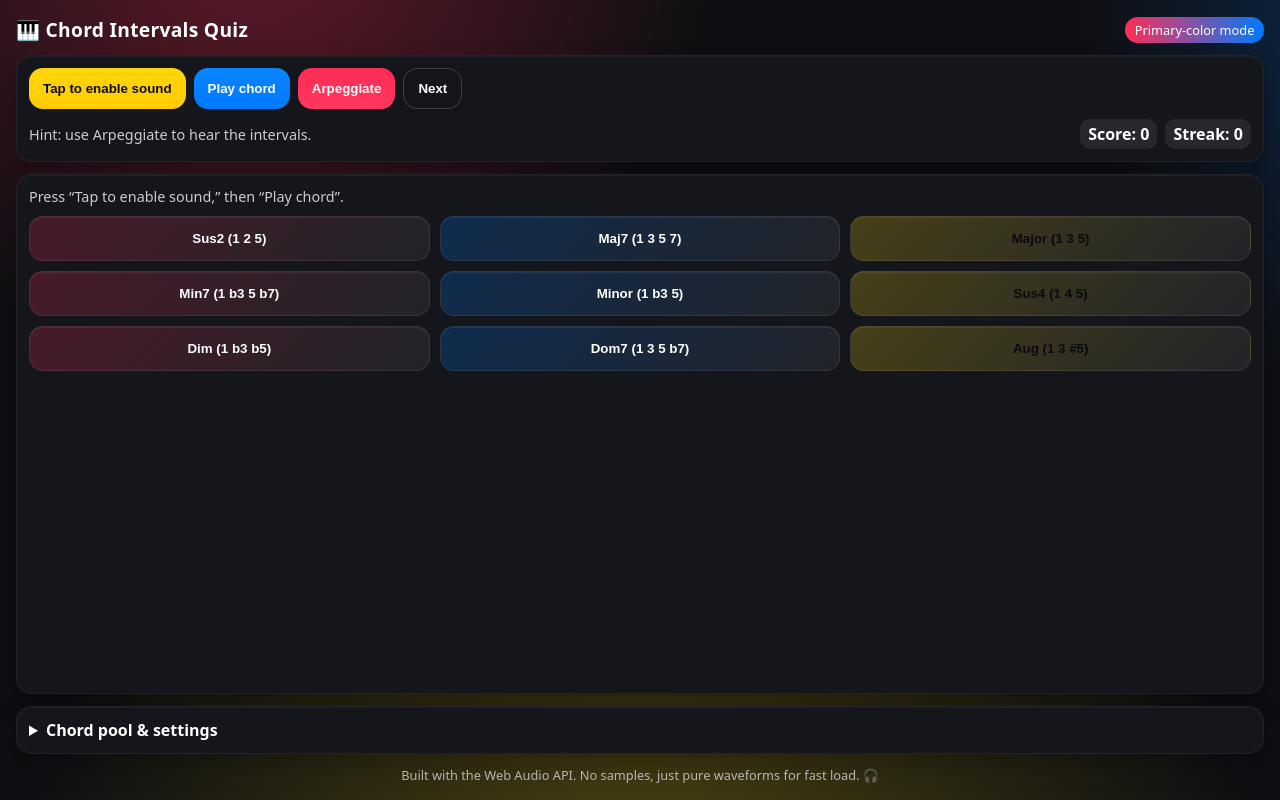
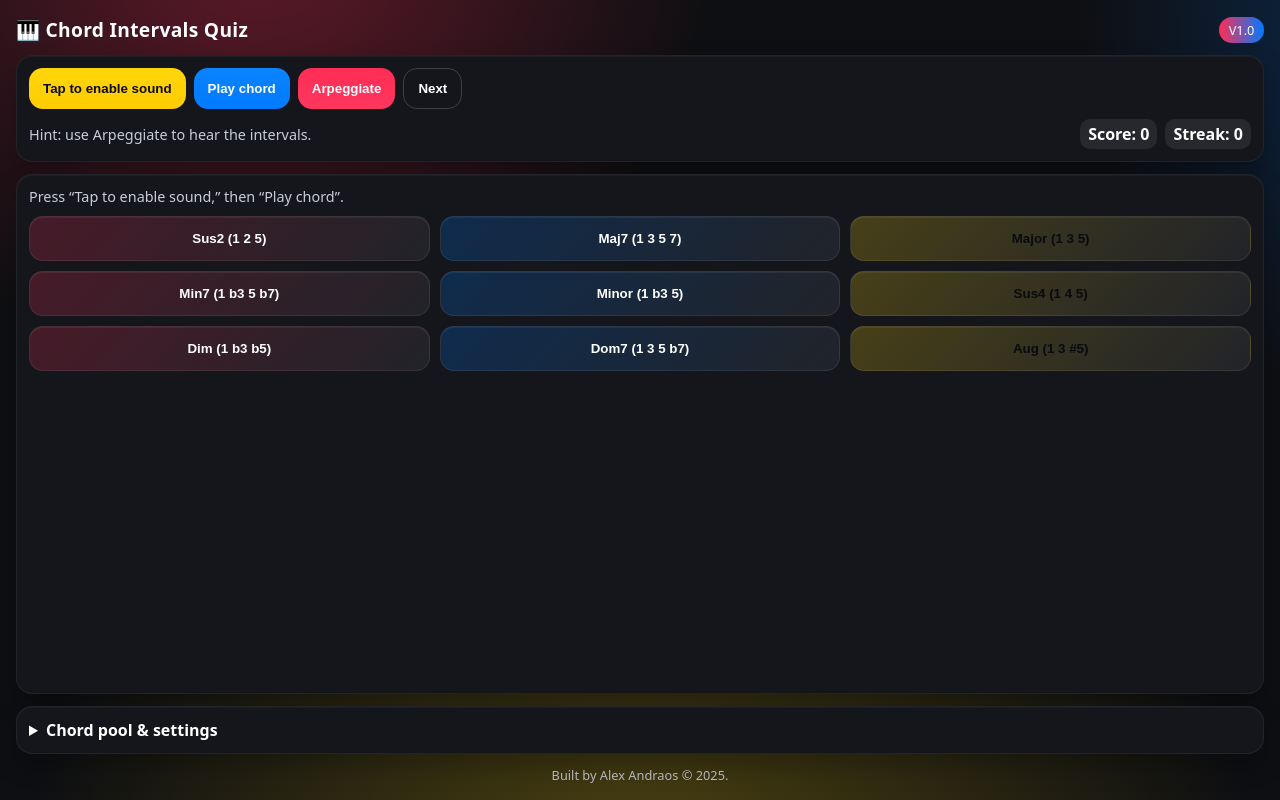
Before and after one commit to alexandraos/Guess-the-chord, a plain HTML site: page index.html in a window 1280 px wide. Drawn offline with Linux system fonts and the light colour scheme.

Commit message:
Update index.html

```diff
--- a/index.html
+++ b/index.html
@@ -82,7 +82,7 @@
 <div class="wrap">
   <header>
     <h1>🎹 Chord Intervals Quiz</h1>
-    <div class="badge">Primary-color mode</div>
+    <div class="badge">V1.0</div>
   </header>
 
   <!-- Transport & Score -->
@@ -122,7 +122,7 @@
   </details>
 
   <div class="footer muted">
-    Built with the Web Audio API. No samples, just pure waveforms for fast load. 🎧
+    Built by Alex Andraos © 2025.
   </div>
 </div>
 
```
